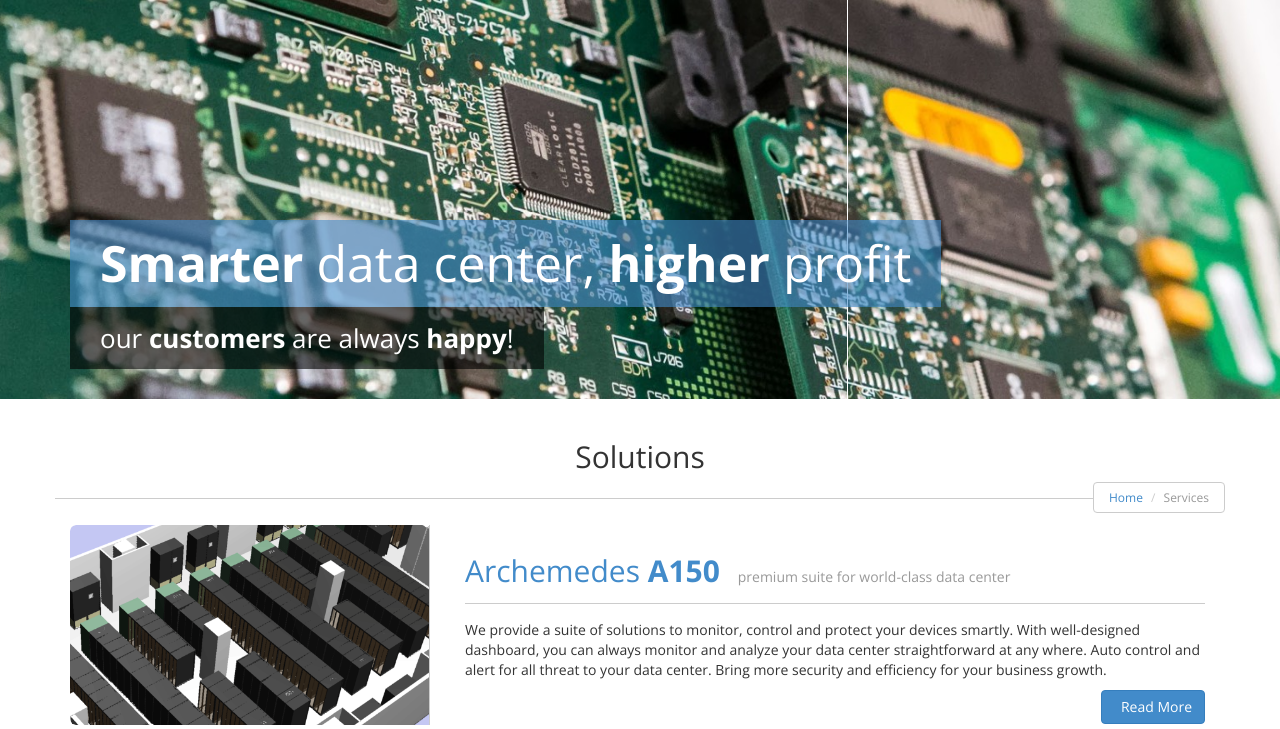
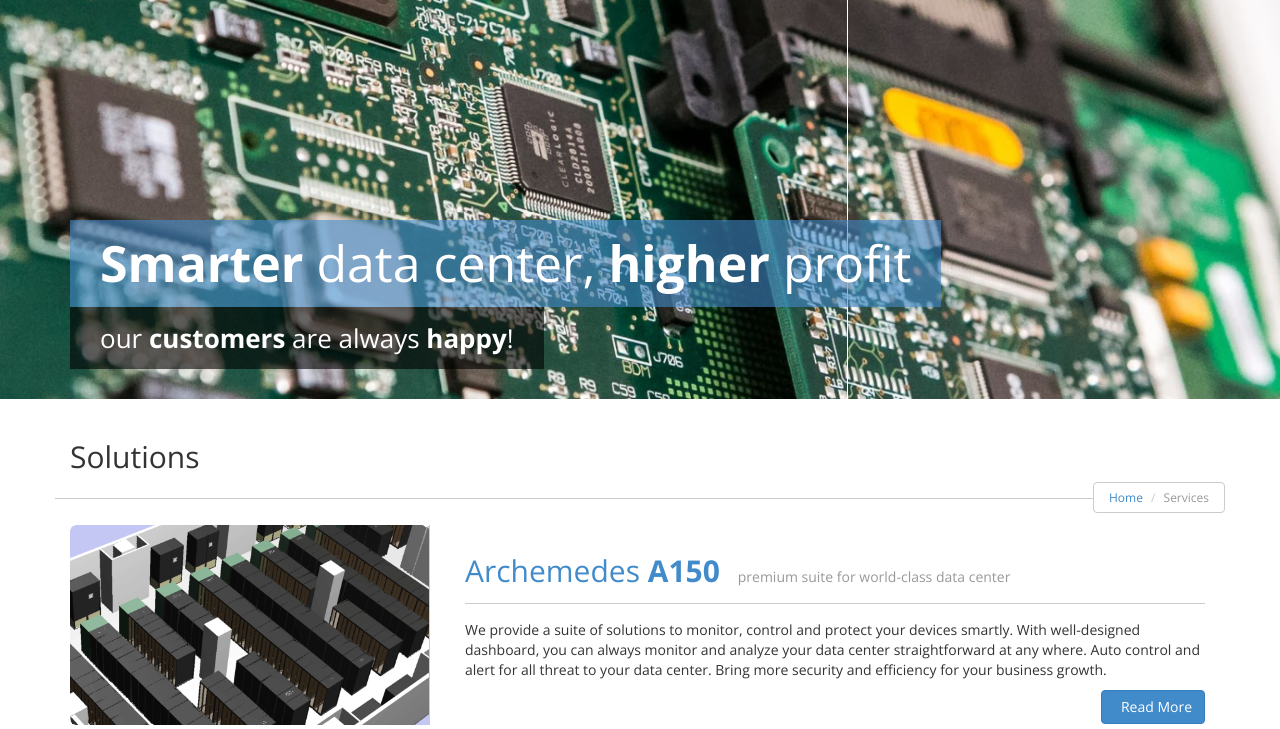
Before and after one commit to chuang39/archimedes, a Django app: page /solutions in a window 1280 px wide. Shown: the part 164-893 px from the top of the page. Run offline with Django 3.2, Linux system fonts and the light colour scheme; some libraries are stand-ins or nearby versions.

Commit message:
Align left

```diff
--- a/archimedes/static/templates/solutions.html
+++ b/archimedes/static/templates/solutions.html
@@ -16,7 +16,7 @@
 {% endblock %}
 {% block content %}
 
-     <section class="hgroup centered">
+     <section class="hgroup">
           <div class="container">
 
                <h1>Solutions</h1>
```
